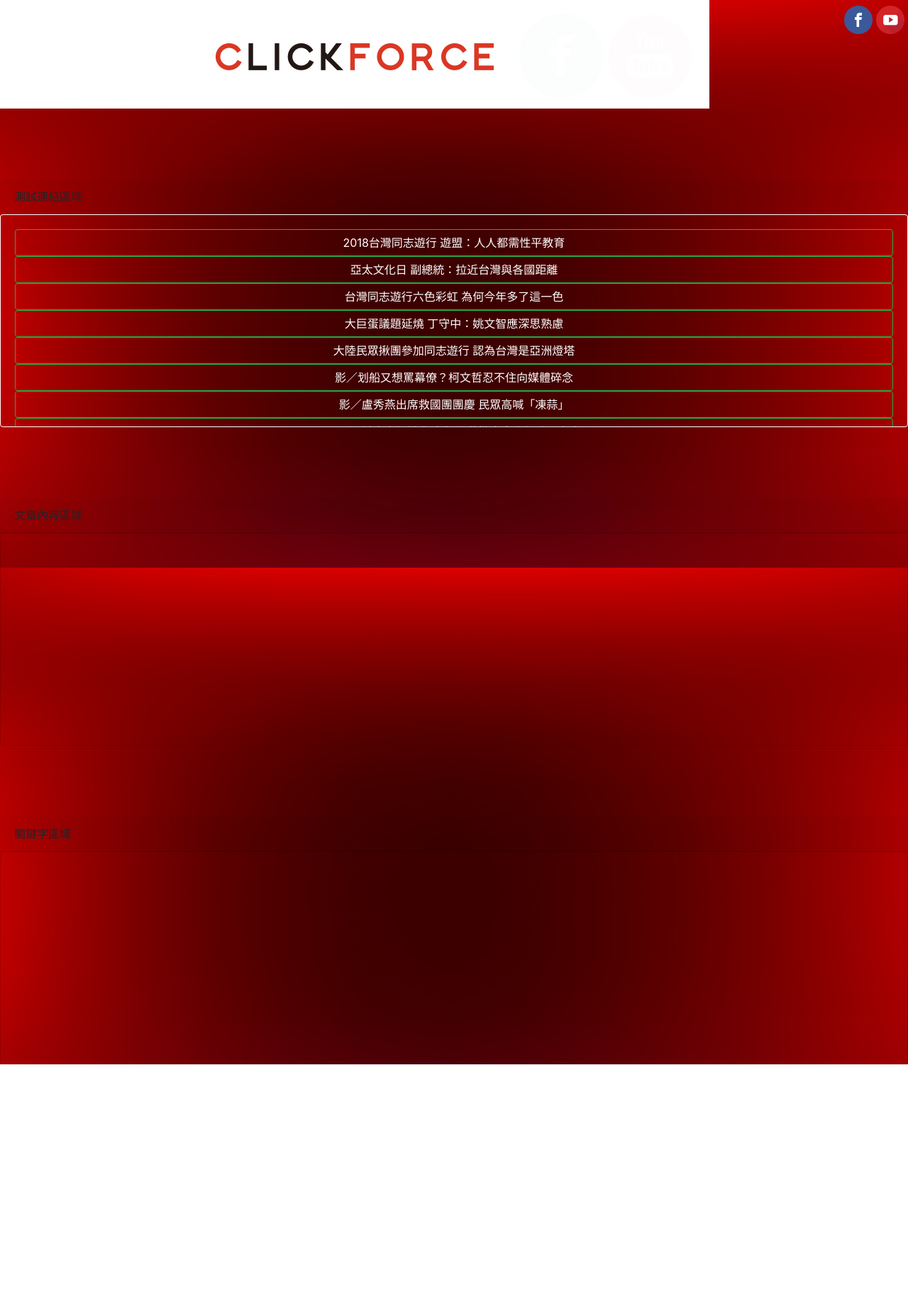
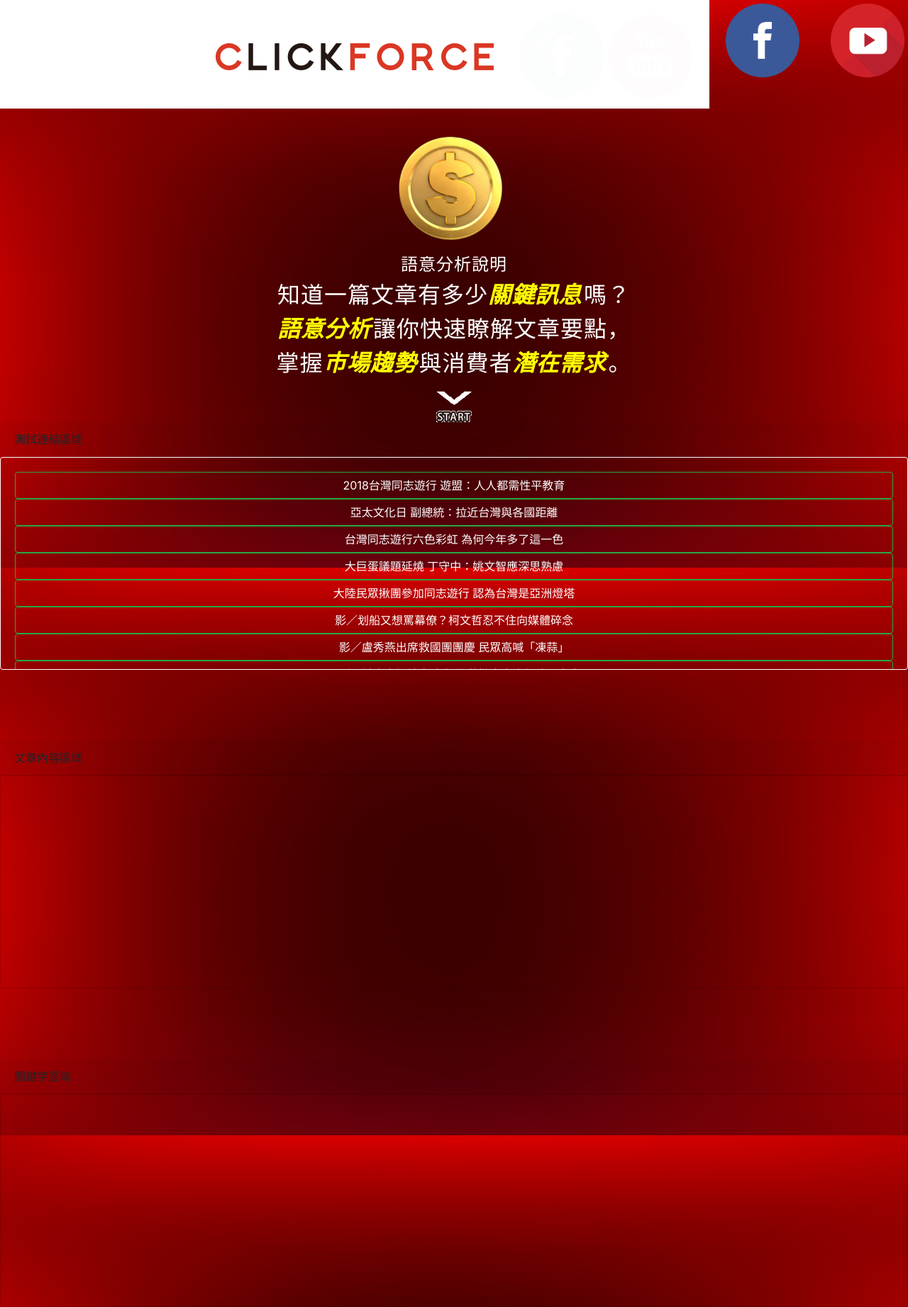
Before and after one commit to dennygod1220/digiasia2018, a PHP site: page /digiasia2018/read_UDN.php in a window 1280 px wide. Shown: the whole page at 71% size. Before the commit the page ends 1500 px from the top, so only its background shows below. Run offline with PHP 8.4, Linux system fonts and the light colour scheme; some libraries are stand-ins or nearby versions.

Commit message:
use vmin

```diff
--- a/read_UDN.php
+++ b/read_UDN.php
@@ -15,11 +15,28 @@
     <script src="./index.js"></script>
     <title>爬蟲展示頁</title>
     <style>
-        * {
+        p,
+        h4,
+        span {
+            font-family: Microsoft JhengHei;
+            margin: 0px;
+            letter-spacing: 1px;
+        }
+        p{
+            font-size:4vmin;
+        }
+        *,
+        .col-5,
+        .col-2 {
             padding: 0px;
         }
 
+        html {
+            height: 100%;
+        }
+
         body {
+            height: 100%;
             margin: 0px;
             background: url("img/index/BG.jpg") center center fixed no-repeat;
             /* background-size: cover; */
@@ -37,7 +54,24 @@
         .nopad {
             padding: 0px;
         }
+
+        .yspan {
+            margin-right: 3px;
+            color: yellow;
+            font-style: italic;
+            font-weight: bold;
+        }
     </style>
+    <script>
+        $(function () {
+            //讓那該死的按鈕可以漂亮點
+            var menu_H = $("#menu").css("height");
+            var menu_H_num = parseInt(menu_H.replace('px', ''));
+            $("#iconF").css('right', menu_H_num - 10 + 5 + 5);
+            $("#iconF").css('top', 5);
+            $("#iconY").css('top', 5);
+        })
+    </script>
 </head>
 
 <body style="background-color:black">
@@ -45,13 +79,45 @@
         <a href="./index.php">
             <img src="./img/MENU_noimg.png" class="img-fluid" id="menu">
         </a>
-        <img src="./img/index/facebook (1).png" class="img-fluid" style="position: absolute;right: 50px;top: 8px; width:40px">
-        <img src="./img/index/youtube (2).png" class="img-fluid" style="position: absolute;right: 5px;top: 8px; width:40px">
+        <img src="./img/index/facebook (1).png" class="img-fluid" id="iconF" style="position: absolute;right: 50px;top: 8px;width: 13vmin;">
+        <img src="./img/index/youtube (2).png" class="img-fluid" id="iconY" style="position: absolute;right: 5px;top: 8px;width: 13vmin;">
 
     </div>
     <div class="container-fluid">
+        <div class="row" style="height:25px;"></div>
+        <div class="row">
+            <div class="col-5"></div>
+            <div class="col-2">
+                <img src="./img/內頁/金幣.png" class="img-fluid">
+            </div>
+            <div class="col-5"></div>
+        </div>
+        <div class="row" style="text-align:center;margin-top:5px">
+            <div class="col">
+                <h4 style="color:white">語意分析說明</h4>
+            </div>
+        </div>
+        <div class="row" style="text-align:center;margin-top: 5px;">
+            <div class="col">
+                <p style="color:white;">知道一篇文章有多少<span class="yspan">關鍵訊息</span>嗎？</p>
+            </div>
+        </div>
+        <div class="row" style="text-align:center;">
+            <div class="col">
+                <p style="color:white"><span class="yspan">語意分析</span>讓你快速瞭解文章要點，</p>
+            </div>
+        </div>
+        <div class="row" style="text-align:center;">
+            <div class="col">
+                <p style="color:white">掌握<span class="yspan">市場趨勢</span>與消費者<span class="yspan">潛在需求</span>。</p>
+            </div>
+        </div>
 
-        <div style="height:100px"></div>
+        <div class="row" style="text-align:center;margin-top:15px">
+            <div class="col">
+                <img src="./img/內頁/START.gif" style="width: 50px;" class="img-fluid">
+            </div>
+        </div>
 
         <div class="card-header">
             測試連結區域
```
Also changed, not shown: index.php (+22 -10 lines), read_NYT.php (+12 -2 lines).
